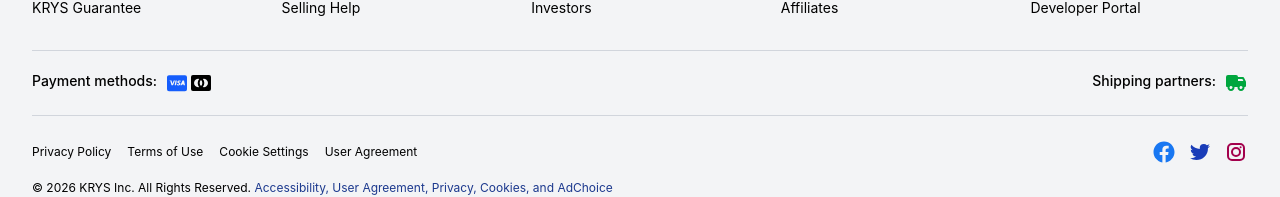
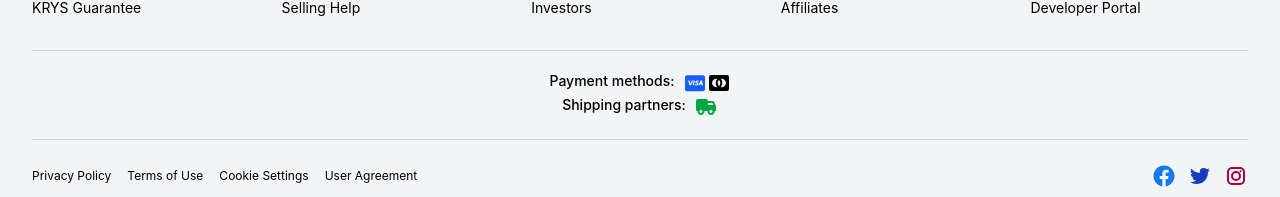
Before and after one commit to krysmaejaneCabillo/eCommerce-vue-vite, a Vue app: page / in a window 1280 px wide. Shown: the part 1824-2021 px from the top of the page. Built offline with nearby package versions, Linux system fonts and the light colour scheme.

Commit message:
makek changes

```diff
--- a/src/components/Footer.vue
+++ b/src/components/Footer.vue
@@ -68,7 +68,7 @@
 
             <!-- Payment & Shipping Icons -->
             <div class="border-t border-b border-gray-300 py-5 mb-6">
-                <div class="flex flex-wrap items-center justify-center md:justify-between">
+                <div class="flex sm:flex-col flex-wrap items-center justify-center md:justify-between">
                     <div class="flex space-x-2 ">
                         <p class="text-sm font-medium">Payment methods:</p>
                         <div class="flex  text-2xl">
```
